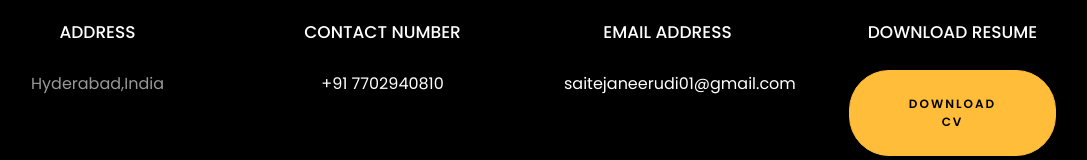
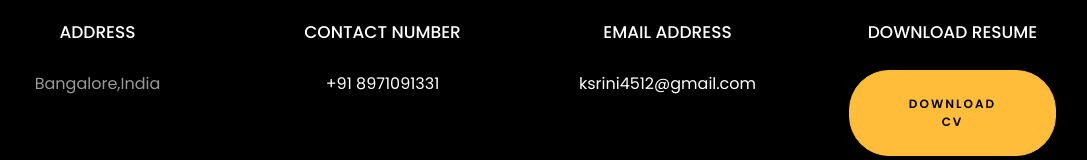
Before and after one commit to durgaprasadpalla/Prasadprofile, a plain HTML site: page index.html in a window 1280 px wide. Shown: the part 5262-5422 px from the top of the page, without its empty margins (115-1202 px from the left). Drawn offline with Linux system fonts and the light colour scheme; files whose address does not match are found by name.

Commit message:
Update index.html

```diff
--- a/index.html
+++ b/index.html
@@ -555,7 +555,7 @@
           			<span class="icon-map-signs"></span>
           		</div>
           		<h3 class="mb-4">Address</h3>
-	            <p>Hyderabad,India</p>
+	            <p>Bangalore,India</p>
 	          </div>
           </div>
           <div class="col-md-6 col-lg-3 d-flex ftco-animate">
@@ -564,7 +564,7 @@
           			<span class="icon-phone2"></span>
           		</div>
           		<h3 class="mb-4">Contact Number</h3>
-	            <p><a href="tel://0101010101">+91 7702940810</a></p>
+	            <p><a href="tel://0101010101">+91 8971091331</a></p>
 	          </div>
           </div>
           <div class="col-md-6 col-lg-3 d-flex ftco-animate">
@@ -573,7 +573,7 @@
           			<span class="icon-paper-plane"></span>
           		</div>
           		<h3 class="mb-4">Email Address</h3>
-	            <p><a href="mailto:info@yoursite.com">saitejaneerudi01@gmail.com</a></p>
+	            <p><a href="mailto:info@yoursite.com">ksrini4512@gmail.com</a></p>
 	          </div>
           </div>
           <div class="col-md-6 col-lg-3 d-flex ftco-animate">
```
